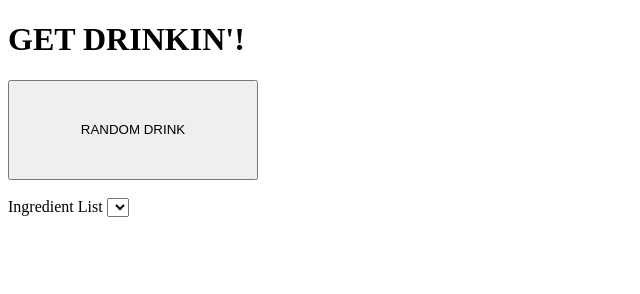
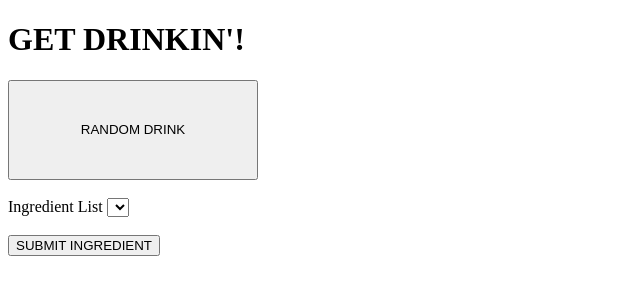
Before and after one commit to MHOAKEY/DRINK-API, a plain HTML site: page index.html in a window 1280 px wide. Shown: the whole page, without its empty margins (0-640 px from the left). Drawn offline with Linux system fonts and the light colour scheme; no server answers.

Commit message:
Made a button in a new div for submitting ingredient selection.

```diff
--- a/index.html
+++ b/index.html
@@ -17,6 +17,10 @@
       <label for="ingredients">Ingredient List</label>
       <select name="ingredients" id="ingredients"></select>
     </div>
+    <div>
+    </br>
+        <button id="submitIngredient">SUBMIT INGREDIENT</button>
+    </div>
     <div id="drinkContainer"></div>
     <footer>
       <script src="script.js"></script>
```
